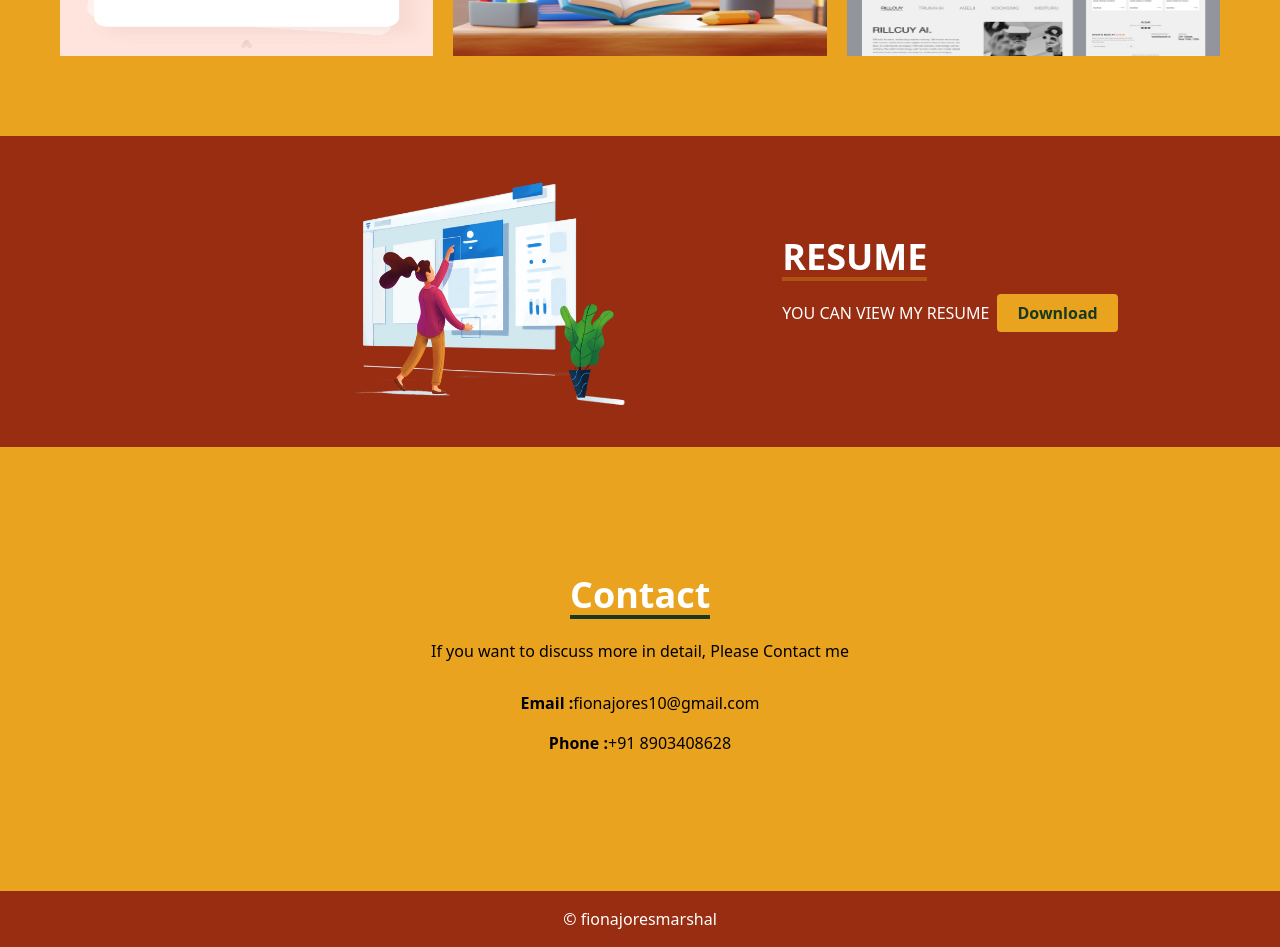
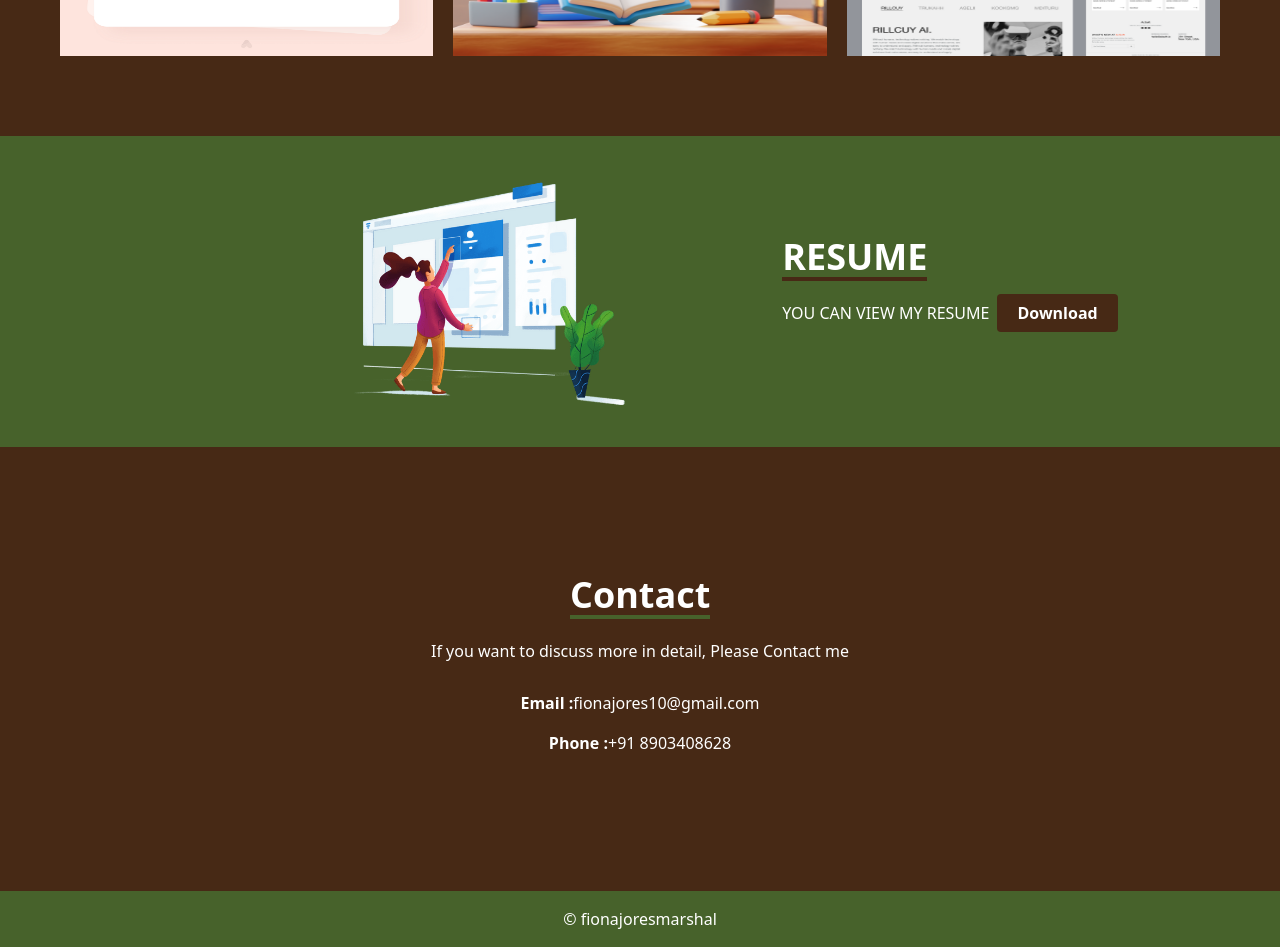
Before and after one commit to FionaJores/portfolio, a React (Create React App) app: page / in a window 1280 px wide. Shown: the part 1440-2387 px from the top of the page. Built offline with nearby package versions, Linux system fonts and the light colour scheme.

Commit message:
first commit

```diff
--- a/package.json
+++ b/package.json
@@ -39,6 +39,7 @@
   },
   "devDependencies": {
     "@babel/plugin-proposal-private-property-in-object": "^7.21.11",
+    "gh-pages": "^6.2.0",
     "tailwindcss": "^3.4.14"
   }
 }
--- a/src/App.css
+++ b/src/App.css
@@ -7,14 +7,14 @@ header ul li{
 }
 
 .bg-primary{
-    background:rgb(152,45,18);
+    background:rgb(71, 98, 43);
 }
 .bg-secondary{
-    background:rgb(234,163,30);
+    background:rgb(71, 41, 21);
 }
 
 .mobile-nav{
-    @apply fixed top-10 left-0 bg-[#EAA31E] w-full h-1/4;
+    @apply fixed top-10 left-0 bg-[#47622B] w-full h-1/4;
 
 }
 .mobile-nav li{
@@ -26,7 +26,7 @@ header ul li{
 }
 
 .btn{
-    @apply bg-secondary px-5 py-2 text-secondary font-bold hover:border-2 border-white rounded;
+    @apply bg-secondary px-5 py-2 text-white font-bold hover:border-2 border-white rounded;
 }
 
 html{
--- a/src/components/Contact.js
+++ b/src/components/Contact.js
@@ -3,9 +3,9 @@ export default function Contact(){
     return <section id='contact' className='flex flex-col bg-secondary px-5 py-32'>
         <div className='flex flex-col items-center'>
             <h1 className='text-4xl border-b-4 border-secondary text-white mb-5 w-[140px] font-bold'>Contact</h1>
-             <p className='pb-5'>If you want to discuss more in detail, Please Contact me</p>
-             <p className='px-2 py-2'><span className='font-bold'>Email :</span>fionajores10@gmail.com</p>
-             <p className='px-2 py-2'><span className='font-bold'>Phone :</span>+91 8903408628</p>
+             <p className='pb-5 text-white'>If you want to discuss more in detail, Please Contact me</p>
+             <p className='px-2 py-2 text-white'><span className='font-bold'>Email :</span>fionajores10@gmail.com</p>
+             <p className='px-2 py-2 text-white'><span className='font-bold'>Phone :</span>+91 8903408628</p>
 
             </div>
     </section>
--- a/tailwind.config.js
+++ b/tailwind.config.js
@@ -6,12 +6,12 @@ module.exports = {
   theme: {
     extend: {
       borderColor:{
-        'primary':'rgb(176,82,22)',
-        'secondary':'rgb(23,57,29)'
+        'primary':'rgb(71, 41, 21)',
+        'secondary':'rgb(71, 98, 43)'
       },
       colors: {
-        primary: 'rgb(176,82,22)',
-        secondary: 'rgb(23,57,29)',
+        primary: 'rgb(71, 41, 21)',
+        secondary: 'rgb(71, 98, 43)',
       },
     },
     fontFamily: {
```
Also changed, not shown: 1 other file (tests, documents, lock files or other folders).
